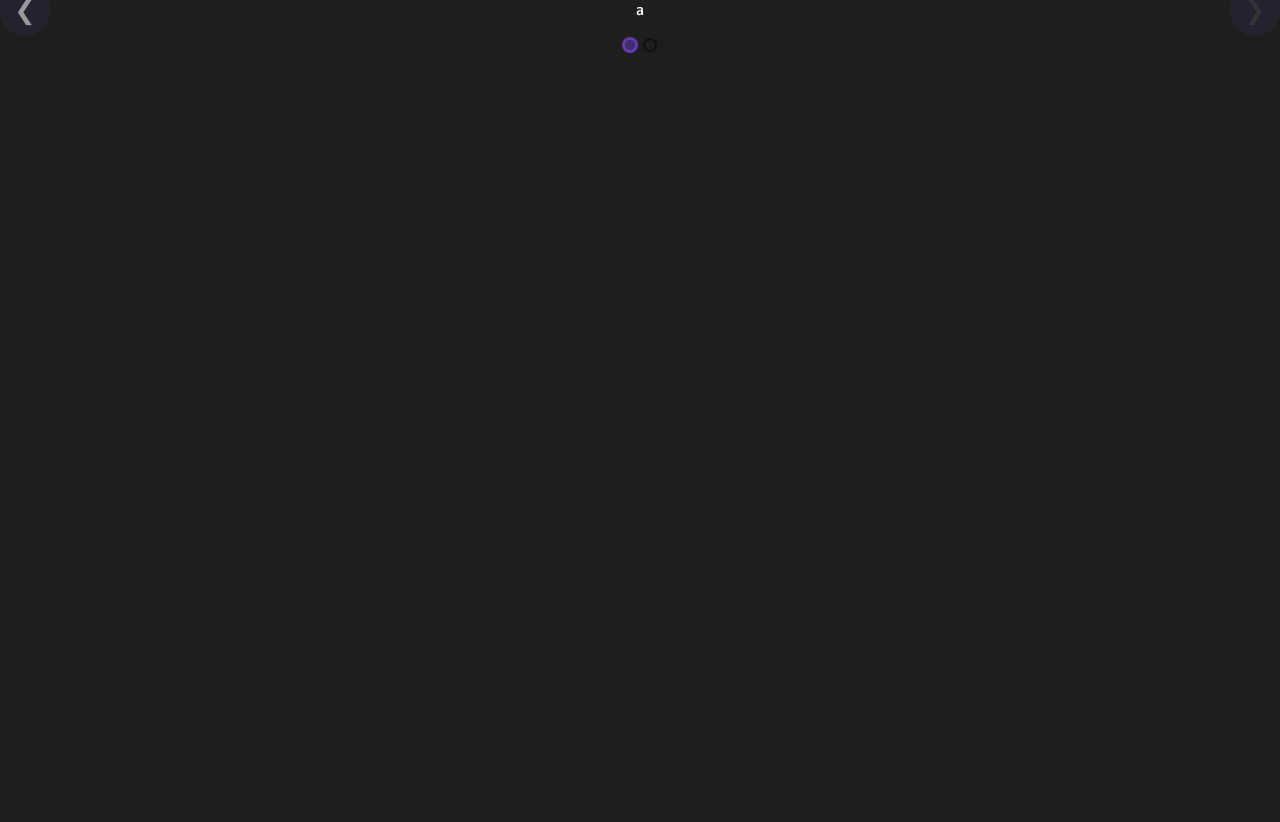
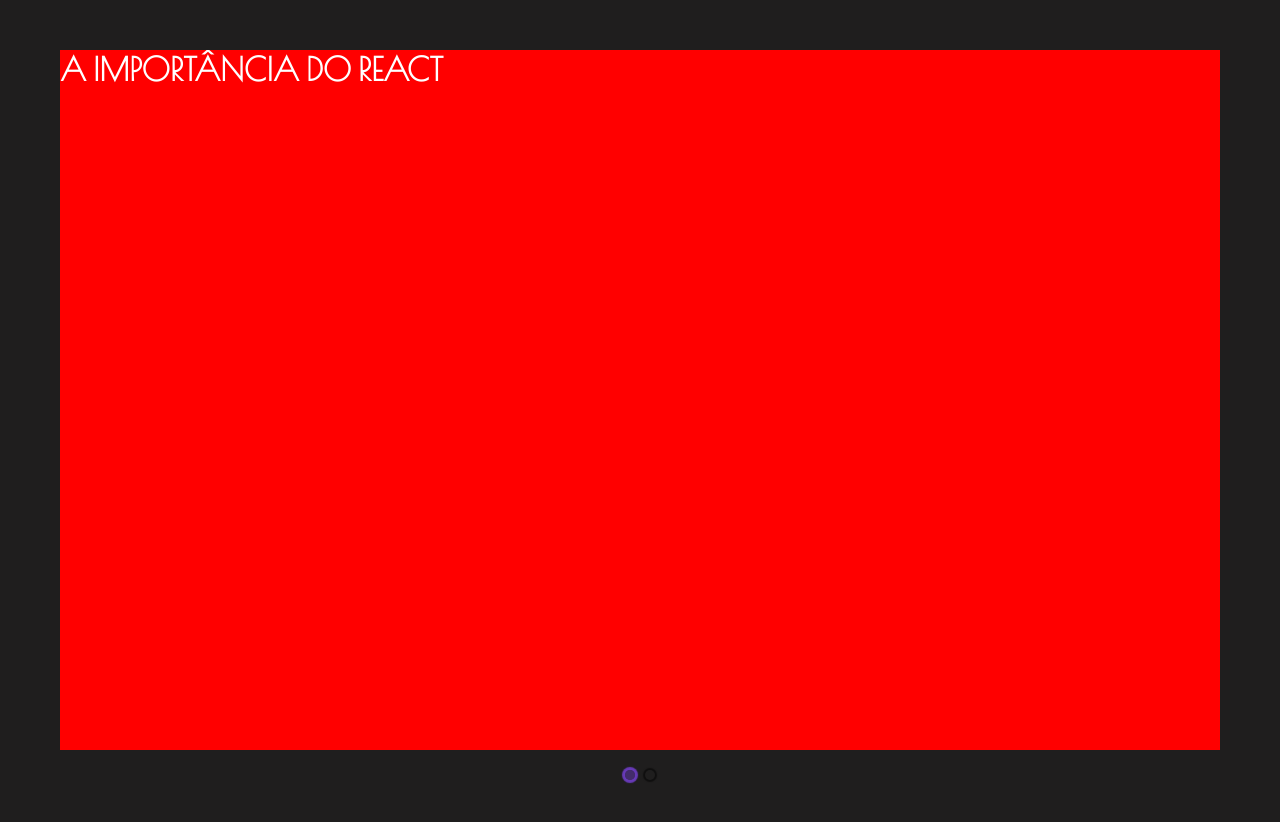
Before and after one commit to gabrielduete/apresentacao-react, a React (Create React App) app in the folder app/: page / in a window 1280 px wide. Shown: the top 822 px of the page. Before the commit the page ends 800 px from the top, so only its background shows below. Built offline with nearby package versions, Linux system fonts and the light colour scheme.

Commit message:
feat: create component slide full text

```diff
--- a/app/src/components/carrossel/index.jsx
+++ b/app/src/components/carrossel/index.jsx
@@ -1,11 +1,20 @@
 import React from 'react'
+import FullText from '../pageFullText/index'
 import Carousel from 'react-elastic-carousel'
 
 const CarouselSlide = () => (
-  <Carousel itemsToShow={1}>
-    <p>a</p>
-    <p>b</p>
-  </Carousel>
+  <Carousel
+    itemsToShow={1}
+    showArrows={false}
+    easing="cubic-bezier(1,.15,.55,1.54)"
+    tiltEasing="cubic-bezier(0.110, 1, 1.000, 0.210)"
+    transitionMs={700}
+  >
+    <FullText
+      title='A IMPORTÂNCIA DO REACT'
+    />
+    <p>Então, para começar....</p>
+  </Carousel >
 )
 
 export default CarouselSlide
--- /dev/null
+++ b/app/src/components/pageFullText/index.jsx
@@ -0,0 +1,8 @@
+import React from 'react'
+import * as S from './styles'
+
+const FullText = (props) => {
+  return <S.Wrapper><h1>{props.title}</h1></S.Wrapper>
+}
+
+export default FullText
--- /dev/null
+++ b/app/src/components/pageFullText/styles.js
@@ -0,0 +1,7 @@
+import styled from "styled-components"
+
+export const Wrapper = styled.div`
+  width: 1200px;
+  height: 700px;
+  background: red;
+`
--- a/app/src/styles/global.js
+++ b/app/src/styles/global.js
@@ -12,6 +12,7 @@
     font-family: 'Signika', sans-serif;
     background: var(--black-simple);
     color: var(--white-simple);
+    margin: 50px;
   }
 
   h1{
```
